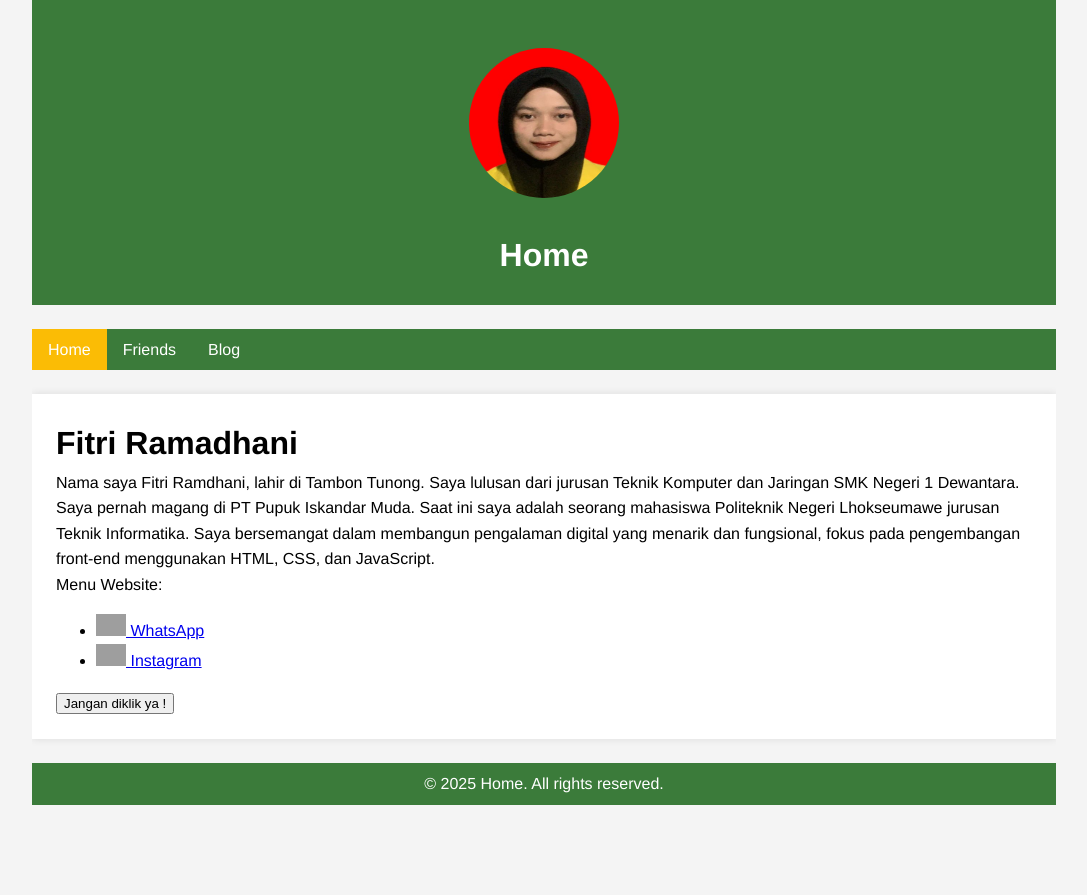
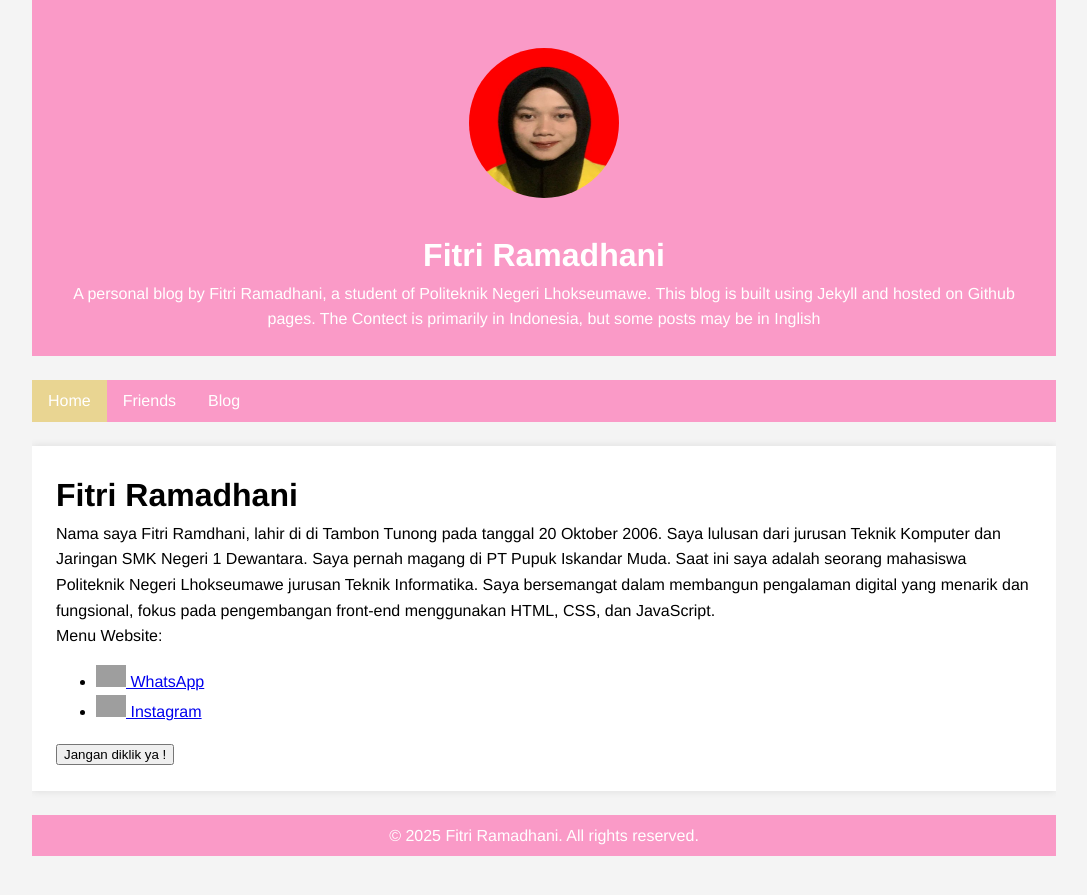
Before and after one commit to fitriramadhani20/fitriramadhani20.github.io, a Jekyll site: the page built from index.html, in a window 1280 px wide. Shown: the top 895 px of the page, without its empty margins (96-1183 px from the left). Built offline with Jekyll 4.4.1, drawn with Linux system fonts in a browser that asks for light colours; grey boxes are pictures that could not be loaded.

Commit message:
pertemuan 6

```diff
--- a/_config.yml
+++ b/_config.yml
@@ -1,5 +1,9 @@
-title: Home
-baseurl: ""
+title: Fitri Ramadhani
+email: fitri_ramadhani073@student.pnl.ac.id
+description: > # this means to ignore newlines until "baseurl:"
+  A personal blog by Fitri Ramadhani, a student of Politeknik Negeri Lhokseumawe.
+  This blog is built using Jekyll and hosted on Github pages.
+  The Contect is primarily in Indonesia, but some posts may be in Inglish
 url: "https://fitriramadhani20.github.io"
 
 sass:
--- a/_sass/main.scss
+++ b/_sass/main.scss
@@ -1,5 +1,5 @@
-$primary-color: #3b7b3a;
-$secondary-color: #fbbc05;
+$primary-color: #fa9ac7;
+$secondary-color: #e9d592;
 $font-stack: Helvetica, sans-serif;
 
 body,
--- a/index.html
+++ b/index.html
@@ -6,7 +6,7 @@ title: Home
 <div class="kotak bubble-effect">
   <h1>Fitri <span class="last_name">Ramadhani</span></h1>
   <p>
-    Nama saya Fitri Ramdhani, lahir di Tambon Tunong. Saya lulusan dari jurusan Teknik Komputer dan Jaringan SMK Negeri 1 Dewantara.
+    Nama saya Fitri Ramdhani, lahir di di Tambon Tunong pada tanggal 20 Oktober 2006. Saya lulusan dari jurusan Teknik Komputer dan Jaringan SMK Negeri 1 Dewantara.
   Saya pernah magang di PT Pupuk Iskandar Muda. Saat ini saya adalah seorang mahasiswa Politeknik Negeri Lhokseumawe jurusan Teknik Informatika.
   Saya bersemangat dalam membangun pengalaman digital yang menarik dan fungsional, fokus pada pengembangan front-end menggunakan HTML, CSS, dan JavaScript.
   </p>
```
Also changed, not shown: friends.md (+1 -1 lines).
